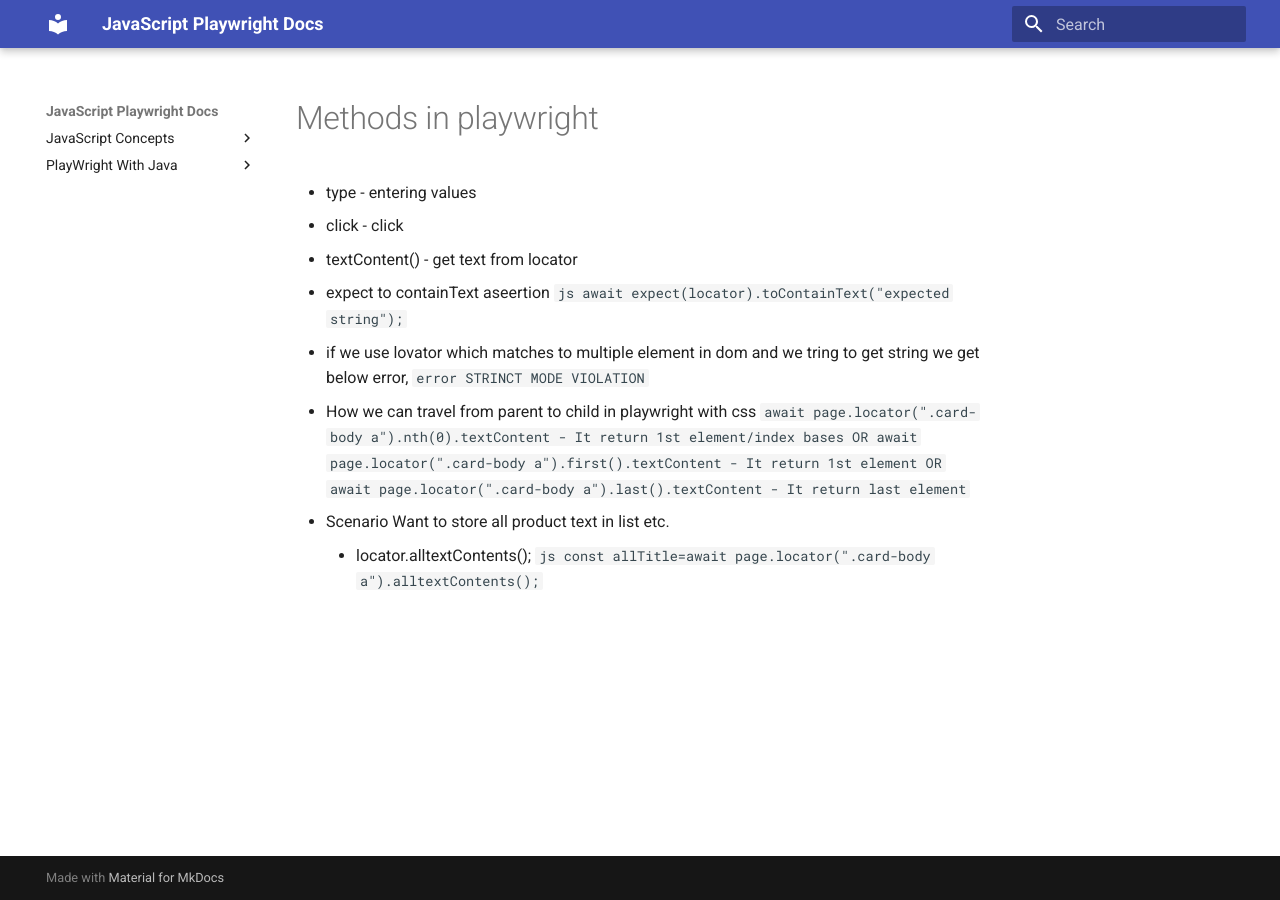
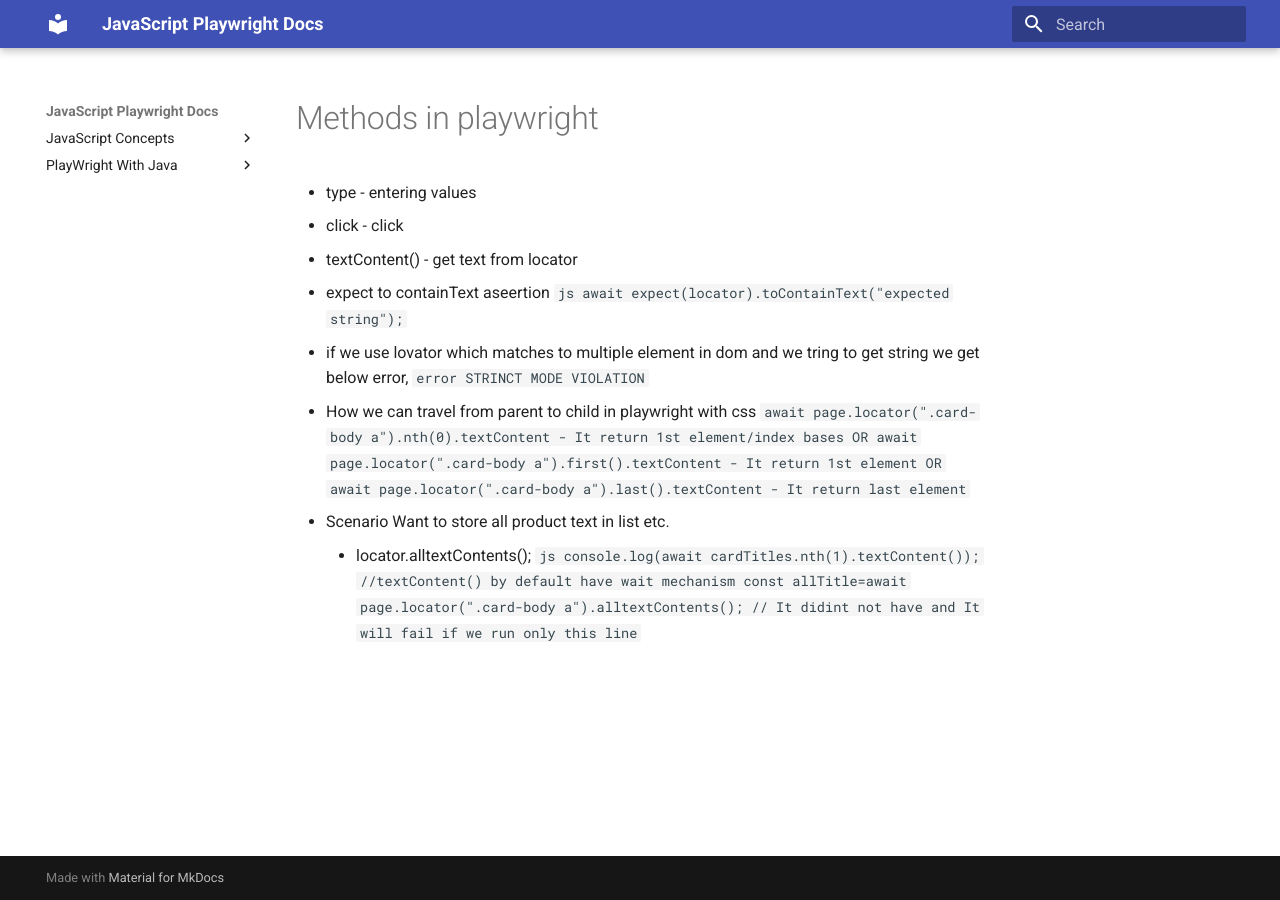
Before and after one commit to Play-Wright-course/automation-testing, an MkDocs documentation site: the page built from docs/javascriptConcepts/jscode/methods-in-playwright.md, in a window 1280 px wide. Built offline with MkDocs 1.6.1 and Material for MkDocs 9.7.7, drawn with Linux system fonts in a browser that asks for light colours.

Commit message:
Update methods-in-playwright.md

````diff
--- a/docs/javascriptConcepts/jscode/methods-in-playwright.md
+++ b/docs/javascriptConcepts/jscode/methods-in-playwright.md
@@ -23,5 +23,6 @@
   - Scenario Want to store all product text in list etc.
      -  locator.alltextContents();
        ``` js
-       const allTitle=await page.locator(".card-body a").alltextContents();
+       console.log(await cardTitles.nth(1).textContent()); //textContent() by default have wait mechanism
+       const allTitle=await page.locator(".card-body a").alltextContents(); // It didint not have and It will fail if we run only this line
        ```
````
